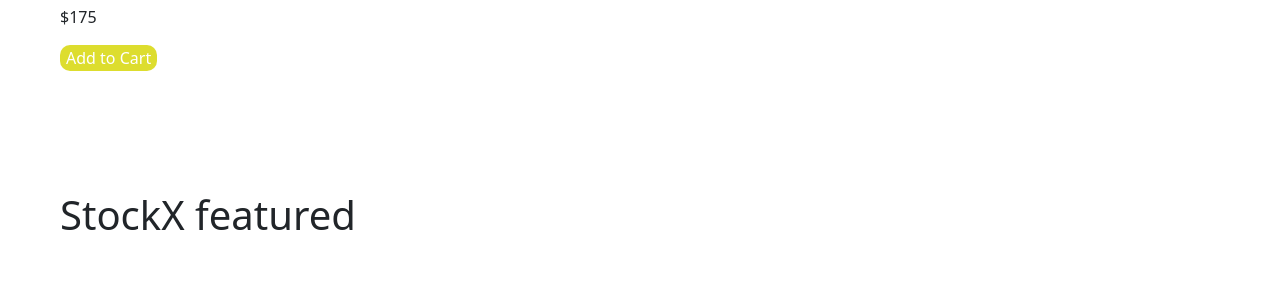
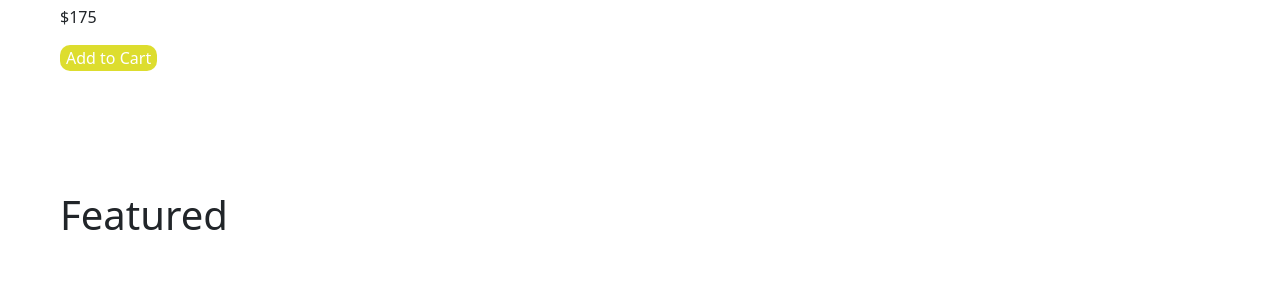
Before and after one commit to BisanRai/My-Project, a plain HTML site: page index.html in a window 1280 px wide. Shown: the part 2628-2932 px from the top of the page. Drawn offline with nearby package versions, Linux system fonts and the light colour scheme.

Commit message:
Add files via upload

```diff
--- a/index.html
+++ b/index.html
@@ -252,7 +252,7 @@
 
   <section id="banner">
 <div>
-  <h4 style="font-size: 40px; padding:50px;" >StockX featured</h4>
+  <h4 style="font-size: 40px; padding:50px;" >Featured</h4>
   <a href="https://stockx.com/retro-jordans/air-jordan-1?prices=100-200%2C100&utm_source=banner&utm_medium=product&utm_campaign=stockx" target="_new"><img src="./images/sui.webp" alt="" class="jordan" ></a>
   <a href="https://stockx.com/news/what-to-wear-summer-weddings/?utm_source=banner&utm_medium=blog&utm_campaign=stockx " target="_new"><img src="./images/gi.webp" alt=""class="girl"></a>
 </div><br>
```
